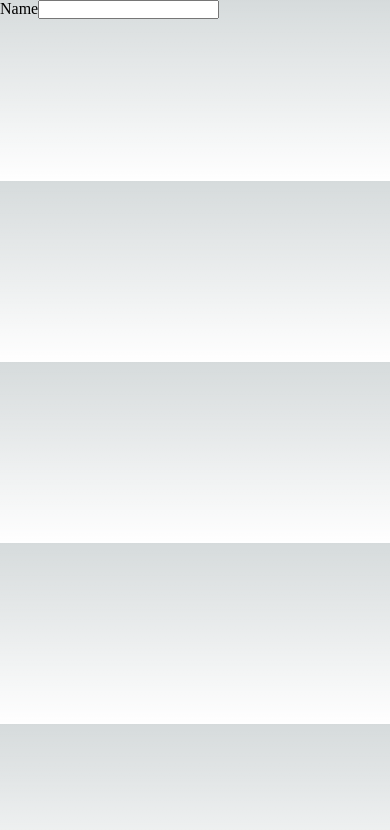
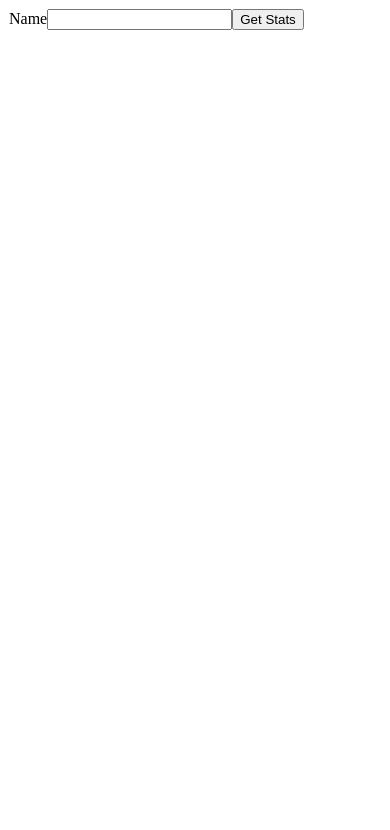
Before and after one commit to apurvjha123/chess-stat-card, a Next.js app: page / in a window 390 px wide. Shown: the top 830 px of the page. Built offline with nearby package versions, Linux system fonts and the light colour scheme.

Commit message:
Enhanced the code

```diff
--- a/pages/_app.js
+++ b/pages/_app.js
@@ -1,5 +1,5 @@
-import '@/styles/globals.css'
+import "@/styles/globals.css";
 
 export default function App({ Component, pageProps }) {
-  return <Component {...pageProps} />
+  return <Component {...pageProps} />;
 }
--- a/pages/index.js
+++ b/pages/index.js
@@ -1,83 +1,65 @@
-async function get_stats(){
+import { useState } from "react";
 
-  try{
-  const inputfieldname = document.getElementById("username")
-  const username = inputfieldname.value
+function Chess() {
+  const [userName, setUserName] = useState("");
+  const [playerDetails, setPlayerDetails] = useState();
+  const [playerStats, setPlayerStats] = useState();
 
-  const player_details_url = `https://api.chess.com/pub/player/${username}`
-  const player_details_response = await fetch(player_details_url)
+  const get_stats = async () => {
+    try {
+      const player_details_url = `https://api.chess.com/pub/player/${userName}`;
+      const player_details_response = await fetch(player_details_url);
+      const player_details = await player_details_response.json();
 
-  const player_details = await player_details_response.json();
+      const player_stats_url = `https://api.chess.com/pub/player/${userName}/stats`;
+      const player_stats_response = await fetch(player_stats_url);
+      const player_stats = await player_stats_response.json();
 
+      setPlayerDetails(player_details);
+      setPlayerStats(player_stats);
+    } catch (error) {
+      console.log(error);
+      alert(error.message);
+    }
+  };
 
-  document.querySelector("#avatar_image").src = player_details.avatar
-  document.querySelector("#avatar_name").innerHTML = player_details.name
-
-
-  const player_stats_url = `https://api.chess.com/pub/player/${username}/stats`
-  const player_stats_response = await fetch(player_stats_url)
-
-  const player_stats = await player_stats_response.json();
-
-  const rapid_best_stats = player_stats.chess_rapid.best
-  const blitz_best_stats = player_stats.chess_blitz.best
-  const bullet_best_stats = player_stats.chess_bullet.best
-  const daily_best_stats = player_stats.chess_daily.best
-
-
-  let dictionary = {
-    photo : player_details.avatar,
-    name : player_details.name,
-    username: player_details.username,
-    location: player_details.location,
-    league : player_details.league,
-    rapid_best : rapid_best_stats["rating"],
-    blitz_best : blitz_best_stats["rating"],
-    bullet_best: bullet_best_stats["rating"],
-    daily_best:daily_best_stats["rating"]
-  }
-
-  document.querySelector("#avatar_image").src = dictionary.photo
-  document.querySelector("#avatar_name").innerHTML = "Name :" + dictionary.name
-  document.querySelector("#avatar_username").innerHTML = "Username :" +dictionary.username
-  document.querySelector("#avatar_league").innerHTML = "League :" + dictionary.league
-  document.querySelector("#avatar_rapid").innerHTML = "Best score in Rapid :"  + dictionary.rapid_best
-  document.querySelector("#avatar_bullet").innerHTML = "Best score in Bullet :" +dictionary.bullet_best
-  document.querySelector("#avatar_blitz").innerHTML = "Best score in Blitz :" + dictionary.blitz_best
-  document.querySelector("#avatar_daily").innerHTML = "Best score in Daily :" + dictionary.daily_best
-  document.querySelector("#avatar_location").innerHTML = "Location :" + dictionary.location
-
-
-  console.log(dictionary)
-
-  }catch{
-    console.log("runtime error")
-  }
-
+  return (
+    <div className="center">
+      <label>Name</label>
+      <input
+        type="text"
+        name="name"
+        id="username"
+        value={userName}
+        onChange={(e) => {
+          setUserName(e.target.value);
+        }}
+      />
+      <button onClick={get_stats}>Get Stats</button>
+      <br></br>
+      {playerDetails && playerStats ? (
+        <>
+          <img src={playerDetails.avatar}></img>
+          <p id="avatar_name">Name : {playerDetails.name}</p>
+          <p id="avatar_username">Username : {playerDetails.username}</p>
+          <p id="avatar_location">Location : {playerDetails.location}</p>
+          <p id="avatar_league">League: {playerDetails.league}</p>
+          <p id="avatar_rapid">
+            Best score in Rapid : {playerStats.chess_rapid.best.rating}
+          </p>
+          <p id="avatar_blitz">
+            Best score in Blitz : {playerStats.chess_blitz.best.rating}
+          </p>
+          <p id="avatar_bullet">
+            Best score in Bullet : {playerStats.chess_bullet.best.rating}
+          </p>
+          <p id="avatar_daily">
+            Best score in Daily: {playerStats.chess_daily.best.rating}
+          </p>
+        </>
+      ) : null}
+    </div>
+  );
 }
 
-function Chess(){
-
-  return (
-      <div>
-          <label>Name</label>
-          <input type="text" name="name" id="username" onChange={get_stats}/> <br></br>
-
-          <img src="" id="avatar_image"></img>  <br></br>
-          <p1 id="avatar_name"></p1> <br></br>
-          <p1 id="avatar_username"></p1> <br></br>
-          <p1 id="avatar_location"></p1> <br></br>
-          <p1 id="avatar_league"></p1> <br></br>
-          <p1 id="avatar_rapid"></p1> <br></br>
-          <p1 id="avatar_blitz"></p1> <br></br>
-          <p1 id="avatar_bullet"></p1> <br></br>
-          <p1 id="avatar_daily"></p1> <br></br>
-
-
-
-
-      </div>
-  )
-}
-
-export default Chess
+export default Chess;
--- a/styles/globals.css
+++ b/styles/globals.css
@@ -1,107 +1,14 @@
-:root {
-  --max-width: 1100px;
-  --border-radius: 12px;
-  --font-mono: ui-monospace, Menlo, Monaco, 'Cascadia Mono', 'Segoe UI Mono',
-    'Roboto Mono', 'Oxygen Mono', 'Ubuntu Monospace', 'Source Code Pro',
-    'Fira Mono', 'Droid Sans Mono', 'Courier New', monospace;
-
-  --foreground-rgb: 0, 0, 0;
-  --background-start-rgb: 214, 219, 220;
-  --background-end-rgb: 255, 255, 255;
-
-  --primary-glow: conic-gradient(
-    from 180deg at 50% 50%,
-    #16abff33 0deg,
-    #0885ff33 55deg,
-    #54d6ff33 120deg,
-    #0071ff33 160deg,
-    transparent 360deg
-  );
-  --secondary-glow: radial-gradient(
-    rgba(255, 255, 255, 1),
-    rgba(255, 255, 255, 0)
-  );
-
-  --tile-start-rgb: 239, 245, 249;
-  --tile-end-rgb: 228, 232, 233;
-  --tile-border: conic-gradient(
-    #00000080,
-    #00000040,
-    #00000030,
-    #00000020,
-    #00000010,
-    #00000010,
-    #00000080
-  );
-
-  --callout-rgb: 238, 240, 241;
-  --callout-border-rgb: 172, 175, 176;
-  --card-rgb: 180, 185, 188;
-  --card-border-rgb: 131, 134, 135;
+.center {
+  /* border: 1px solid; */
+  margin: auto;
+  width: 50%;
+  padding: 2px;
 }
 
-@media (prefers-color-scheme: dark) {
-  :root {
-    --foreground-rgb: 255, 255, 255;
-    --background-start-rgb: 0, 0, 0;
-    --background-end-rgb: 0, 0, 0;
-
-    --primary-glow: radial-gradient(rgba(1, 65, 255, 0.4), rgba(1, 65, 255, 0));
-    --secondary-glow: linear-gradient(
-      to bottom right,
-      rgba(1, 65, 255, 0),
-      rgba(1, 65, 255, 0),
-      rgba(1, 65, 255, 0.3)
-    );
-
-    --tile-start-rgb: 2, 13, 46;
-    --tile-end-rgb: 2, 5, 19;
-    --tile-border: conic-gradient(
-      #ffffff80,
-      #ffffff40,
-      #ffffff30,
-      #ffffff20,
-      #ffffff10,
-      #ffffff10,
-      #ffffff80
-    );
-
-    --callout-rgb: 20, 20, 20;
-    --callout-border-rgb: 108, 108, 108;
-    --card-rgb: 100, 100, 100;
-    --card-border-rgb: 200, 200, 200;
+@media screen and (max-width: 800px) {
+  .center {
+    width: 100%;
+    border: None;
+    padding: 1px; /* The width is 100%, when the viewport is 800px or smaller */
   }
 }
-
-* {
-  box-sizing: border-box;
-  padding: 0;
-  margin: 0;
-}
-
-html,
-body {
-  max-width: 100vw;
-  overflow-x: hidden;
-}
-
-body {
-  color: rgb(var(--foreground-rgb));
-  background: linear-gradient(
-      to bottom,
-      transparent,
-      rgb(var(--background-end-rgb))
-    )
-    rgb(var(--background-start-rgb));
-}
-
-a {
-  color: inherit;
-  text-decoration: none;
-}
-
-@media (prefers-color-scheme: dark) {
-  html {
-    color-scheme: dark;
-  }
-}
```
